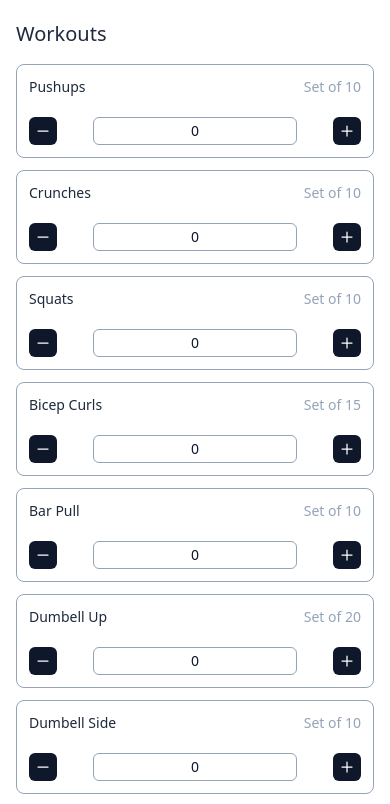
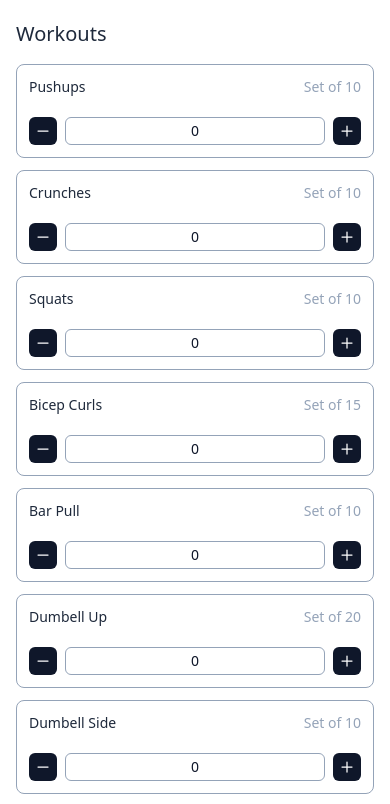
Before and after one commit to nirnejak/workout-tracker, a React (Vite) app: page / in a window 390 px wide. Shown: the top 804 px of the page. Built offline with nearby package versions, Linux system fonts and the light colour scheme; some icons are missing.

Commit message:
Workouts: input responsiveness fixes

```diff
--- a/src/components/WorkoutContainer.tsx
+++ b/src/components/WorkoutContainer.tsx
@@ -36,7 +36,7 @@ const WorkoutContainer: React.FC<Props> = ({
           </svg>
         </button>
         <input
-          className="rounded-md border-[0.5px] border-slate-400 bg-transparent text-center  text-slate-900 dark:border-zinc-500 dark:text-zinc-500"
+          className="mx-2 w-full rounded-md border-[0.5px] border-slate-400 bg-transparent text-center text-slate-900 dark:border-zinc-500 dark:text-zinc-500"
           type="text"
           readOnly
           value={workout.count}
```
